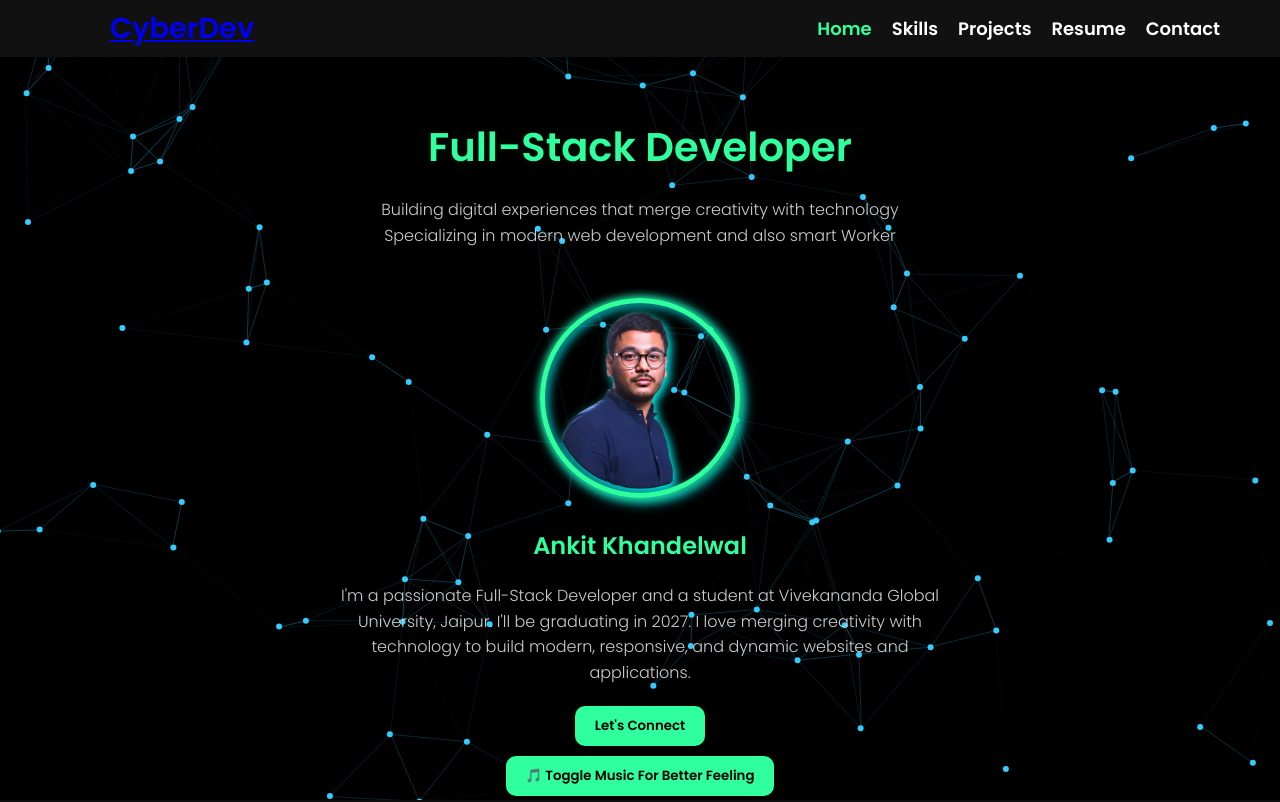
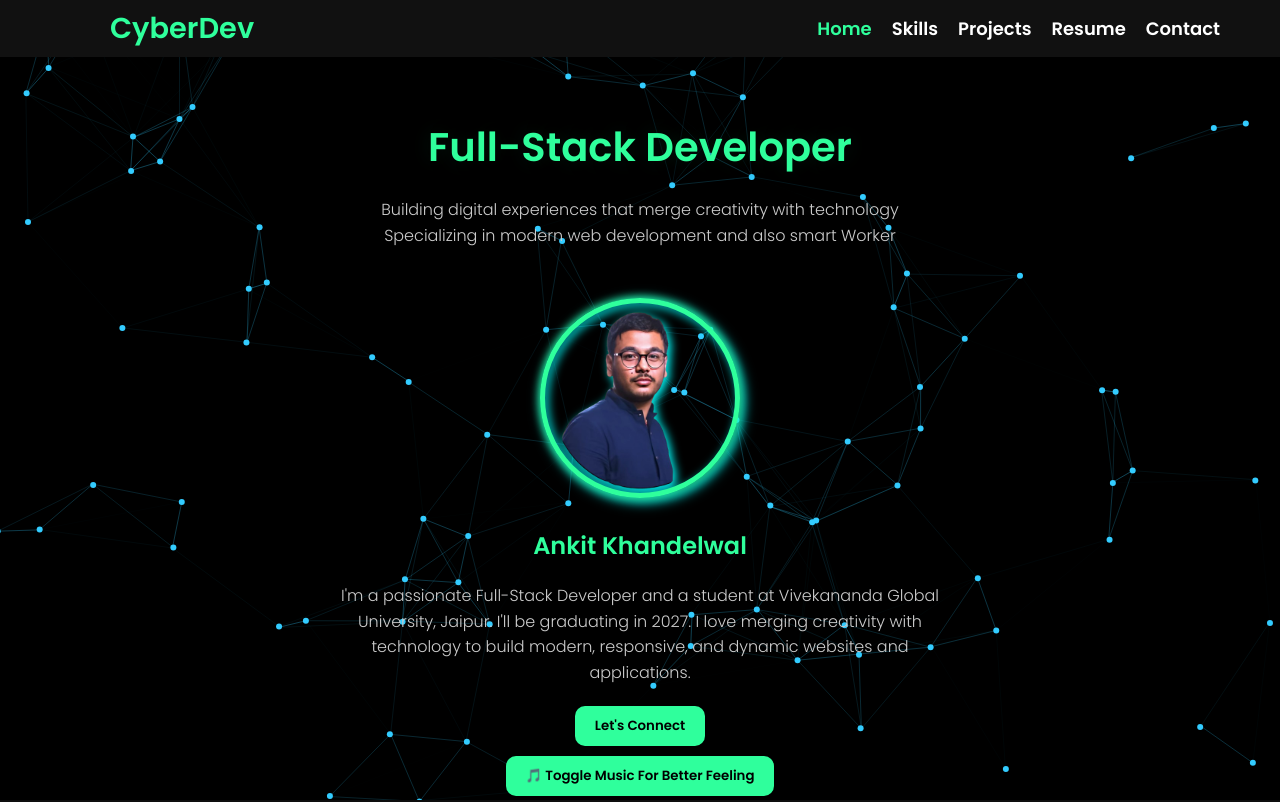
Before and after one commit to Ankit869-debug/CodeAlpha_Portfolio, a plain HTML site: page index.html in a window 1280 px wide. Shown: the top 802 px of the page. Drawn offline with nearby package versions, Linux system fonts and the light colour scheme; animation ran at ten frames a second.

Commit message:
Update style.css

```diff
--- a/style.css
+++ b/style.css
@@ -91,6 +91,10 @@ nav ul li a:hover {
 }
 
 .nav-link:hover {
+  color: #2fff9c;
+}
+nav h1 a{
+  text-decoration: none;
   color: #2fff9c;
 }
 /* HERO SECTION */
```
